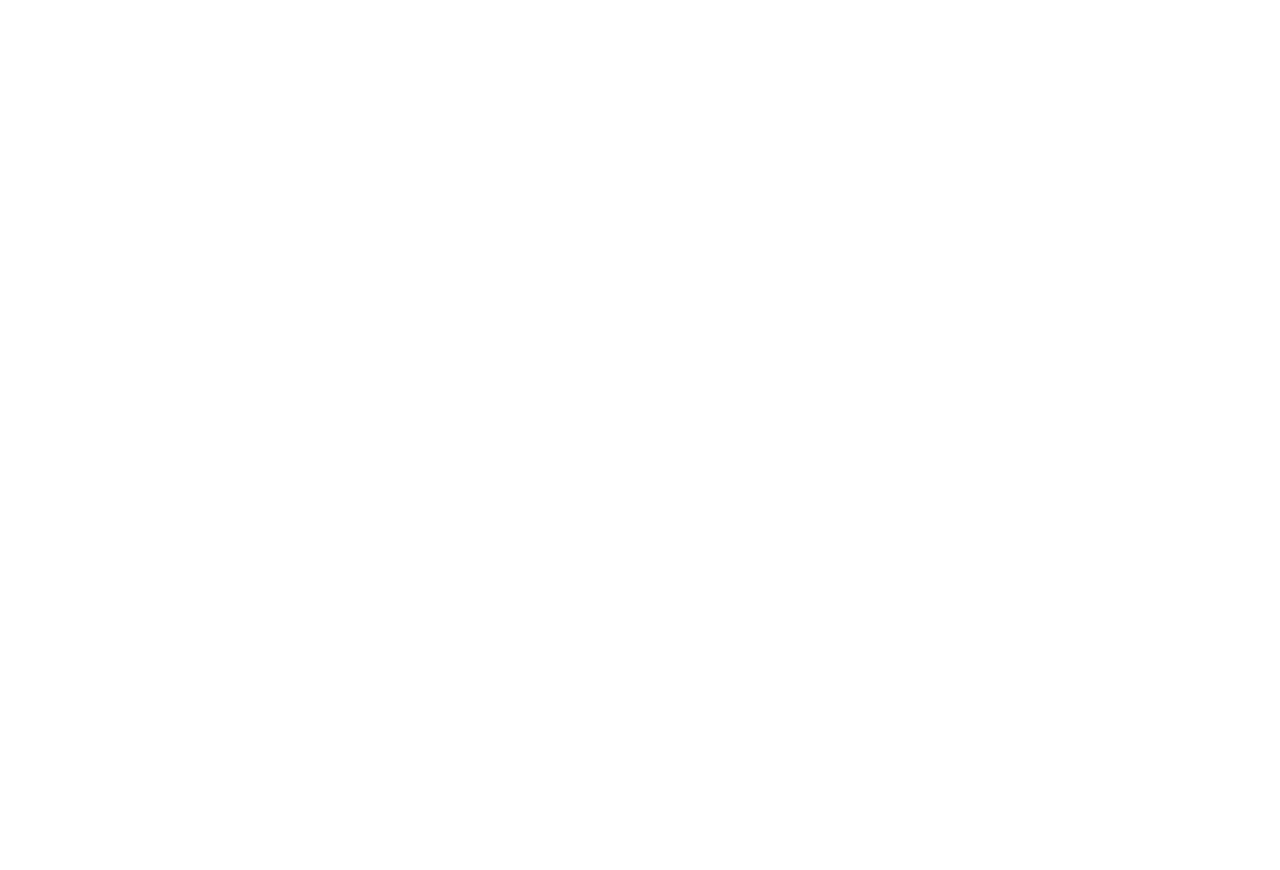
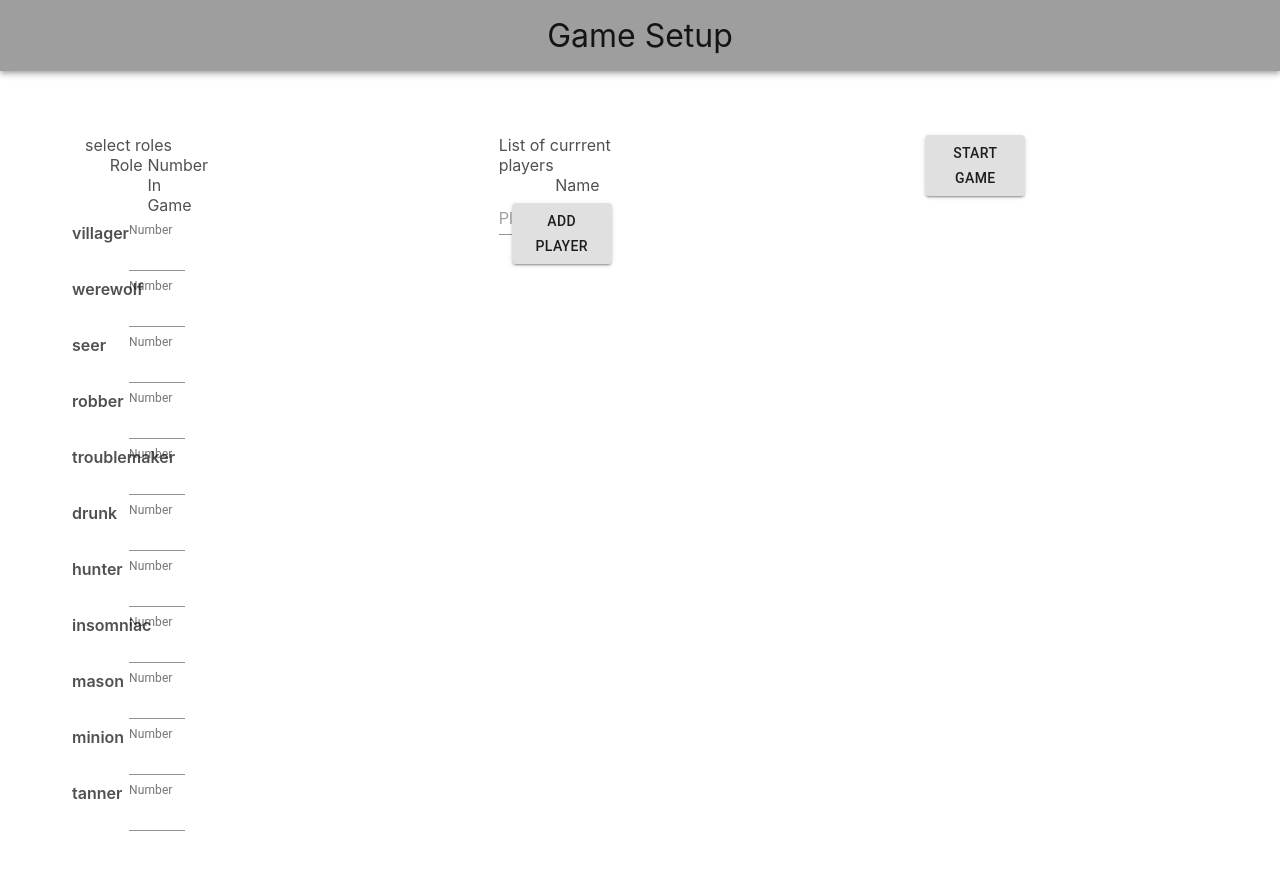
Before and after one commit to zingales/theresheep, a React (Create React App) app in the folder frontend/: page /game/1 in a window 1280 px wide. Before the commit the page ends 800 px from the top, so only its background shows below. Built offline with nearby package versions, Linux system fonts and the light colour scheme.

Commit message:
mockup of staging screen

```diff
--- a/frontend/src/components/screens/CreateGame.tsx
+++ b/frontend/src/components/screens/CreateGame.tsx
@@ -1,6 +1,6 @@
 import React from 'react';
 
-// import {useHistory} from 'react-router-dom';
+import { useHistory } from 'react-router-dom';
 import { AppBar, Button } from '@material-ui/core';
 
 import { createNewGame, createPlayer, setRolePool, startGame } from 'api';
@@ -10,7 +10,8 @@ import { assertNever } from 'utils';
 import './CreateGame.scss';
 
 const CreateGame = () => {
-  // const history = useHistory();
+  const history = useHistory();
+
   const createGameSequence = async () => {
     try {
       const gameId = await createNewGame();
@@ -48,6 +49,7 @@ const CreateGame = () => {
           return null;
         });
       }
+      history.push(`/game/${gameId}/`);
     } catch (untypedError) {
       const error = untypedError as DefaultFetchError;
       switch (error.type) {
@@ -80,7 +82,7 @@ const CreateGame = () => {
             variant="contained"
             className="CreateGame__button"
           >
-            New game
+            New Room
           </Button>
         </div>
       </div>
--- /dev/null
+++ b/frontend/src/components/screens/StagingRoom.scss
@@ -0,0 +1,61 @@
+@import 'common';
+
+$infoTableWidth: 40%;
+
+.StagingRoom {
+  flex: 1 1 0;
+  min-height: 0;
+
+  display: flex;
+
+  @media only screen and (max-width: 600px) {
+    flex-direction: column;
+  }
+
+  // display: flex;
+  // align-items: center;
+  // justify-content: center;
+  // width: 100%;
+  // height: 100%;
+  &__box {
+    display: flex;
+    flex-direction: column;
+    align-items: center;
+  }
+  &__title {
+    @include boldPrompt;
+    margin-bottom: 16px;
+  }
+  &__button {
+    width: 100px;
+  }
+  &__column {
+    @include column;
+  }
+  &__info-table {
+    display: flex;
+    flex-direction: column;
+    width: $infoTableWidth;
+    align-items: center;
+  }
+
+  &__info-row {
+    display: flex;
+    width: 100%;
+    display: flex;
+    margin-bottom: 8px;
+  }
+
+  &__info-row:nth-child(1) {
+    @include boldPrompt;
+  }
+
+  &__info-item {
+    flex: 1 1 0;
+    min-width: 0;
+  }
+
+  &__info-item:nth-child(1) {
+    @include boldPrompt;
+  }
+}
--- /dev/null
+++ b/frontend/src/components/screens/StagingRoom.tsx
@@ -0,0 +1,106 @@
+import React, { FC } from 'react';
+
+// import {useHistory} from 'react-router-dom';
+import { AppBar, Button } from '@material-ui/core';
+
+import { createNewGame, createPlayer, setRolePool, startGame } from 'api';
+import { DefaultFetchError, Role, State } from 'types';
+import Input from '@material-ui/core/Input';
+import TextField from '@material-ui/core/TextField';
+import { assertNever } from 'utils';
+
+import './StagingRoom.scss';
+
+const supportedRoles: Role[] = [
+  'villager',
+  'werewolf',
+  'seer',
+  'robber',
+  'troublemaker',
+  'drunk',
+  'hunter',
+  'insomniac',
+  'mason',
+  'minion',
+  'tanner',
+];
+
+const StagingRoom: FC = () => {
+  // Required State:
+  //   1. The current Roles in this rolepool
+  //   2. the current players in this game.
+
+  return (
+    <div className="">
+      <AppBar color="primary" className="App__appbar " position="static">
+        Game Setup
+      </AppBar>
+      <div className="StagingRoom">
+        <div className="StagingRoom">
+          <div className="StagingRoom__title"></div>
+          <div className="StagingRoom__column">
+            <div className="StagingRoom__info-table">
+              <div className="">select roles</div>
+              <div className="StagingRoom__info-row">
+                <div className="StagingRoom__info-item"></div>
+                <div className="StagingRoom__info-item">Role</div>
+                <div className="StagingRoom__info-item">Number In Game</div>
+              </div>
+              {supportedRoles.map((roleName) => (
+                <div className="StagingRoom__info-row">
+                  <div className="StagingRoom__info-item">{roleName}</div>
+                  <div className="StagingRoom__info-item">
+                    <TextField
+                      id="standard-number"
+                      label="Number"
+                      type="number"
+                      InputLabelProps={{
+                        shrink: true,
+                      }}
+                    />
+                  </div>
+                </div>
+              ))}
+            </div>
+          </div>
+          <div className="StagingRoom__column">
+            <div className="StagingRoom__info-table">
+              <span className="">List of currrent players</span>
+              <div className="StagingRoom__info-row">
+                <div className="StagingRoom__info-item"></div>
+                <div className="StagingRoom__info-item">Name</div>
+              </div>
+              {[].map((playerName) => (
+                <div className="StagingRoom__info-row">
+                  <div className="StagingRoom__info-item">{playerName}</div>
+                </div>
+              ))}
+              <div className="StagingRoom__info-row">
+                <div className="StagingRoom__info-item">
+                  <Input
+                    placeholder="Player Name"
+                    inputProps={{ 'aria-label': 'description' }}
+                  />
+                </div>
+                <Button className="StagingRoom__button" variant="contained">
+                  Add Player
+                </Button>
+              </div>
+            </div>
+          </div>
+          <div className="StagingRoom__column">
+            <Button
+              // onClick={}
+              variant="contained"
+              className="StagingRoom__button"
+            >
+              Start Game
+            </Button>
+          </div>
+        </div>
+      </div>
+    </div>
+  );
+};
+
+export default StagingRoom;
--- a/frontend/src/index.tsx
+++ b/frontend/src/index.tsx
@@ -16,6 +16,7 @@ import Tanner from 'components/characters/tanner/Tanner';
 import Drunk from 'components/characters/drunk/Drunk';
 
 import CreateGame from 'components/screens/CreateGame';
+import StagingRoom from 'components/screens/StagingRoom';
 import Endgame from 'components/screens/Endgame';
 import Timer from 'components/shared/Timer';
 import NotImplemented from 'components/shared/NotImplemented';
@@ -48,6 +49,9 @@ const App = () => {
             </Route>
             <Route strict path="/game/:gameId/player/:playerId">
               <Game />
+            </Route>
+            <Route path="/game/:gameId/">
+              <StagingRoom />
             </Route>
           </Switch>
         </Router>
```
